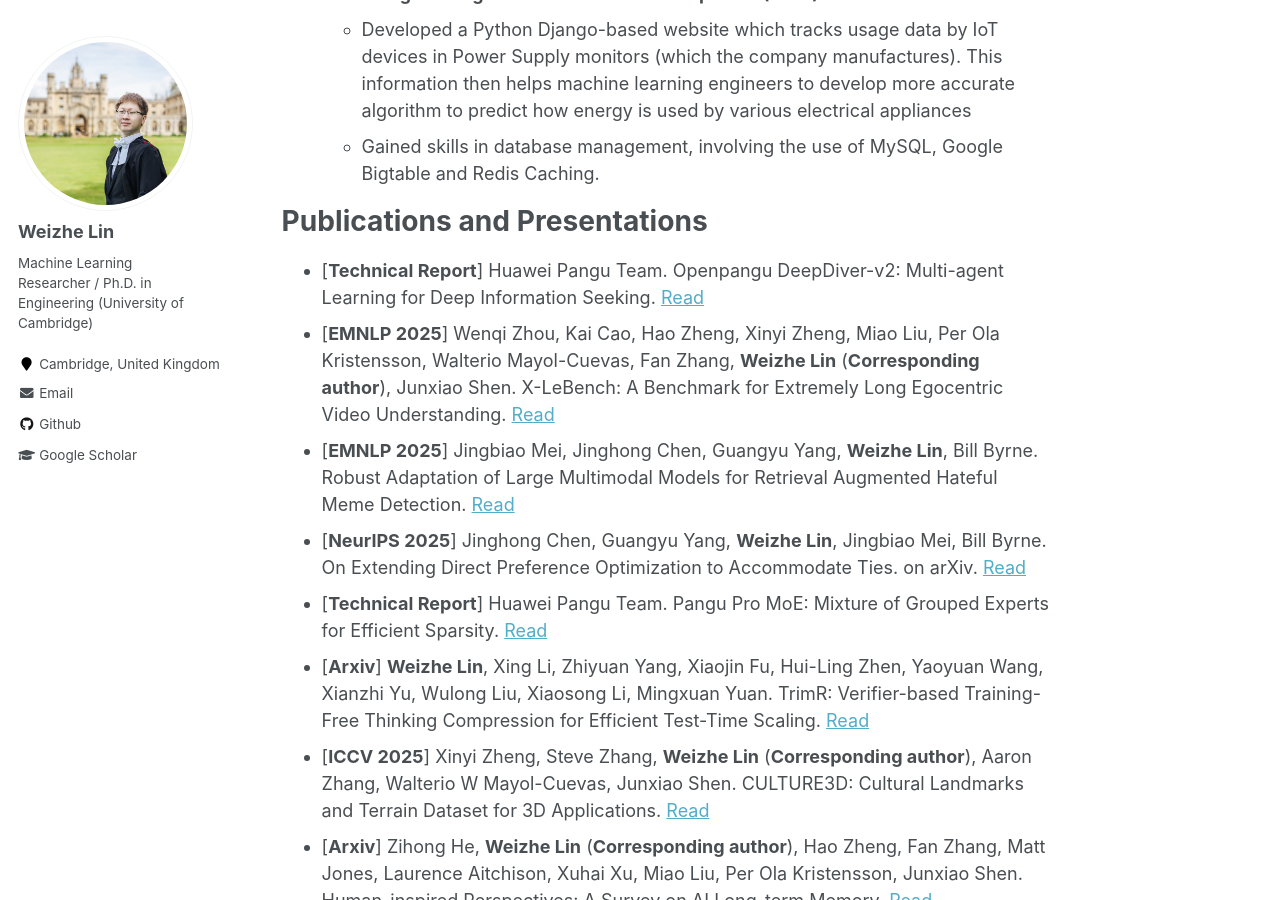
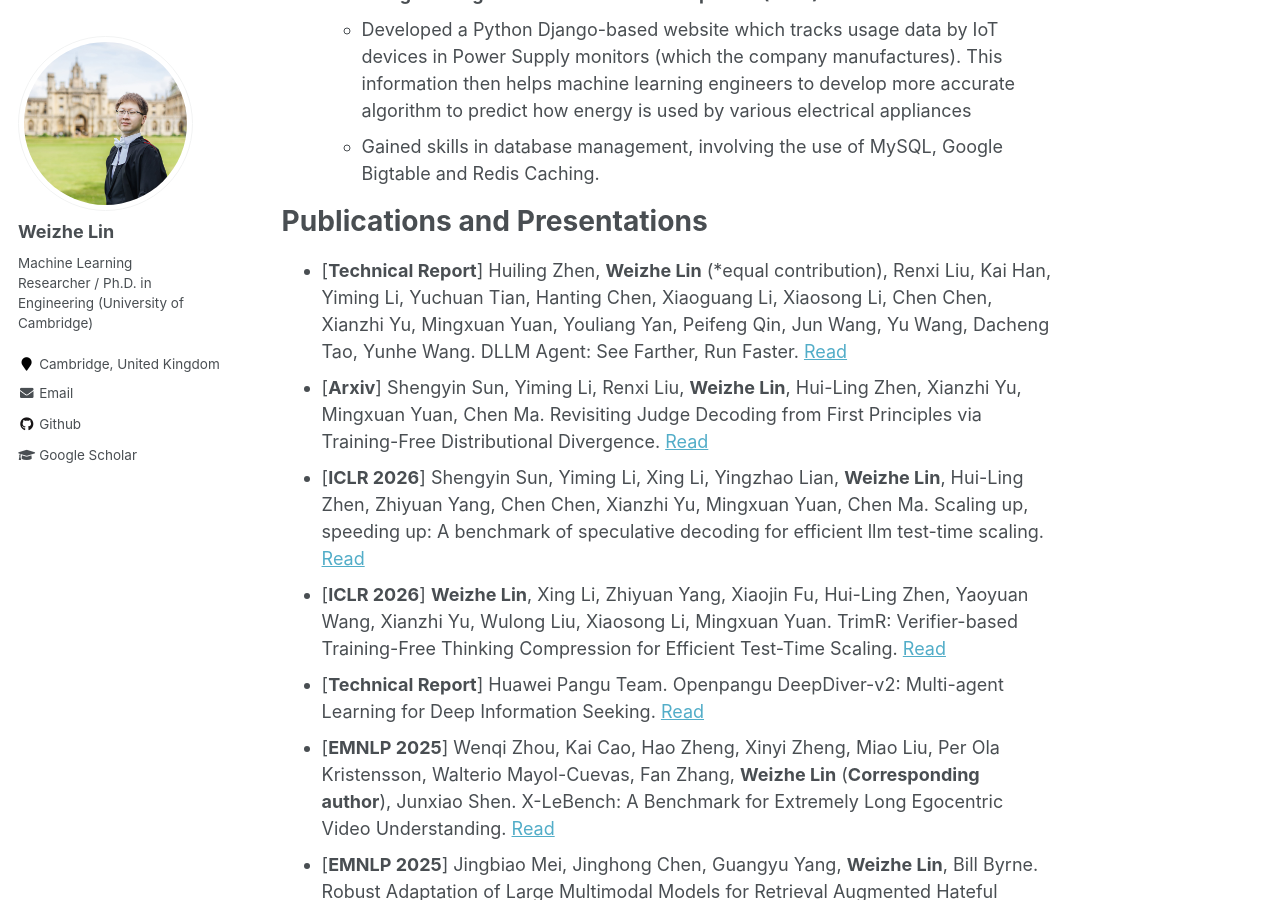
Before and after one commit to LinWeizheDragon/LinWeizheDragon.github.io, a Jekyll site: the page built from index.md, in a window 1280 px wide and 900 px high, scrolled down 2200 px. Built offline with Jekyll 4.4.1, drawn with Linux system fonts in a browser that asks for light colours; our own code applies the rules of GitHub Pages for plain Markdown files.

Commit message:
Update index.md

```diff
--- a/index.md
+++ b/index.md
@@ -67,12 +67,15 @@ This page is to list some of my projects and publications to help other research
 
 
 # Publications and Presentations
+* [**Technical Report**] Huiling Zhen, **Weizhe Lin** (*equal contribution), Renxi Liu, Kai Han, Yiming Li, Yuchuan Tian, Hanting Chen, Xiaoguang Li, Xiaosong Li, Chen Chen, Xianzhi Yu, Mingxuan Yuan, Youliang Yan, Peifeng Qin, Jun Wang, Yu Wang, Dacheng Tao, Yunhe Wang. DLLM Agent: See Farther, Run Faster. [Read](https://arxiv.org/abs/2411.00489)
+* [**Arxiv**] Shengyin Sun, Yiming Li, Renxi Liu, **Weizhe Lin**, Hui-Ling Zhen, Xianzhi Yu, Mingxuan Yuan, Chen Ma. Revisiting Judge Decoding from First Principles via Training-Free Distributional Divergence. [Read](https://arxiv.org/abs/2411.00489)
+* [**ICLR 2026**] Shengyin Sun, Yiming Li, Xing Li, Yingzhao Lian, **Weizhe Lin**, Hui-Ling Zhen, Zhiyuan Yang, Chen Chen, Xianzhi Yu, Mingxuan Yuan, Chen Ma. Scaling up, speeding up: A benchmark of speculative decoding for efficient llm test-time scaling. [Read](https://arxiv.org/abs/2505.17155)
+* [**ICLR 2026**] **Weizhe Lin**, Xing Li, Zhiyuan Yang, Xiaojin Fu, Hui-Ling Zhen, Yaoyuan Wang, Xianzhi Yu, Wulong Liu, Xiaosong Li, Mingxuan Yuan. TrimR: Verifier-based Training-Free Thinking Compression for Efficient Test-Time Scaling. [Read](https://arxiv.org/abs/2505.17155)
 * [**Technical Report**] Huawei Pangu Team. Openpangu DeepDiver-v2: Multi-agent Learning for Deep Information Seeking. [Read](https://ai.gitcode.com/ascend-tribe/openPangu-Embedded-7B-DeepDiver)
 * [**EMNLP 2025**] Wenqi Zhou, Kai Cao, Hao Zheng, Xinyi Zheng, Miao Liu, Per Ola Kristensson, Walterio Mayol-Cuevas, Fan Zhang, **Weizhe Lin** (**Corresponding author**), Junxiao Shen. X-LeBench: A Benchmark for Extremely Long Egocentric Video Understanding. [Read](https://arxiv.org/abs/2501.06835)
 * [**EMNLP 2025**] Jingbiao Mei, Jinghong Chen, Guangyu Yang, **Weizhe Lin**, Bill Byrne. Robust Adaptation of Large Multimodal Models for Retrieval Augmented Hateful Meme Detection. [Read](https://arxiv.org/abs/2502.13061)
 * [**NeurIPS 2025**] Jinghong Chen, Guangyu Yang, **Weizhe Lin**, Jingbiao Mei, Bill Byrne. On Extending Direct Preference Optimization to Accommodate Ties. on arXiv. [Read](https://arxiv.org/abs/2409.17431)
 * [**Technical Report**] Huawei Pangu Team. Pangu Pro MoE: Mixture of Grouped Experts for Efficient Sparsity. [Read](https://arxiv.org/abs/2505.21411)
-* [**Arxiv**] **Weizhe Lin**, Xing Li, Zhiyuan Yang, Xiaojin Fu, Hui-Ling Zhen, Yaoyuan Wang, Xianzhi Yu, Wulong Liu, Xiaosong Li, Mingxuan Yuan. TrimR: Verifier-based Training-Free Thinking Compression for Efficient Test-Time Scaling. [Read](https://arxiv.org/abs/2505.17155)
 * [**ICCV 2025**] Xinyi Zheng, Steve Zhang, **Weizhe Lin** (**Corresponding author**), Aaron Zhang, Walterio W Mayol-Cuevas, Junxiao Shen. CULTURE3D: Cultural Landmarks and Terrain Dataset for 3D Applications. [Read](https://arxiv.org/abs/2501.06927)
 * [**Arxiv**] Zihong He, **Weizhe Lin** (**Corresponding author**), Hao Zheng, Fan Zhang, Matt Jones, Laurence Aitchison, Xuhai Xu, Miao Liu, Per Ola Kristensson, Junxiao Shen. Human-inspired Perspectives: A Survey on AI Long-term Memory. [Read](https://arxiv.org/abs/2411.00489)
 * [**PhD Thesis**] **Weizhe Lin**. Augmenting Multi-modal Question Answering Systems with Retrieval Methods. Apollo - University of Cambridge Repository. [Read](https://doi.org/10.17863/CAM.112647)
```
